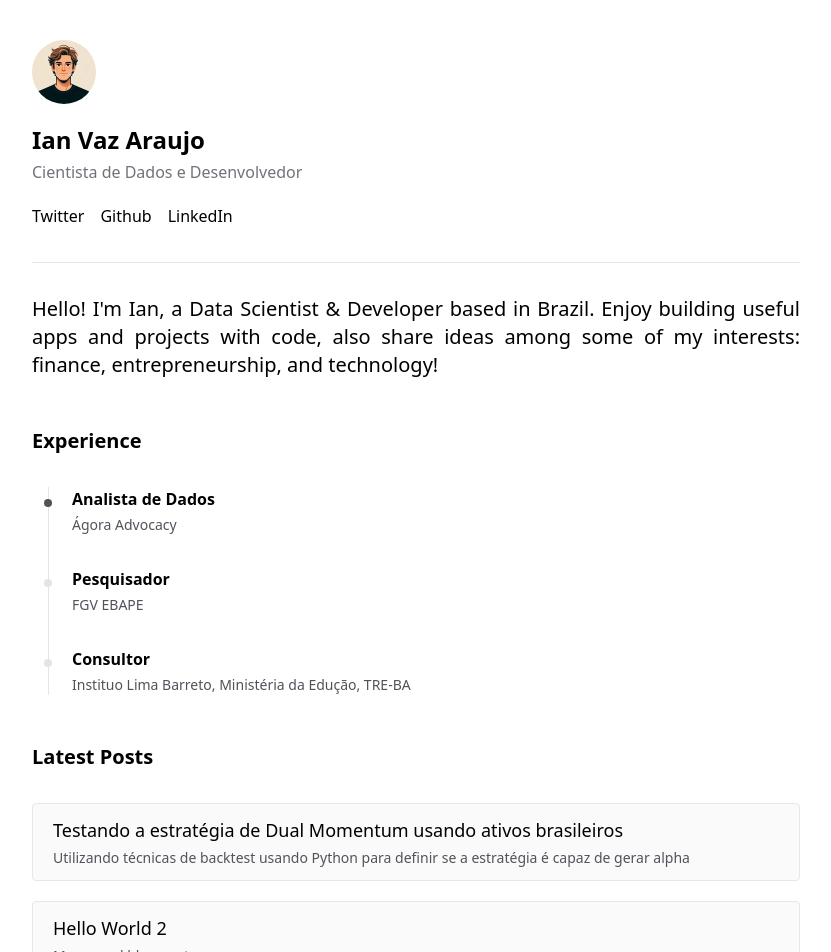
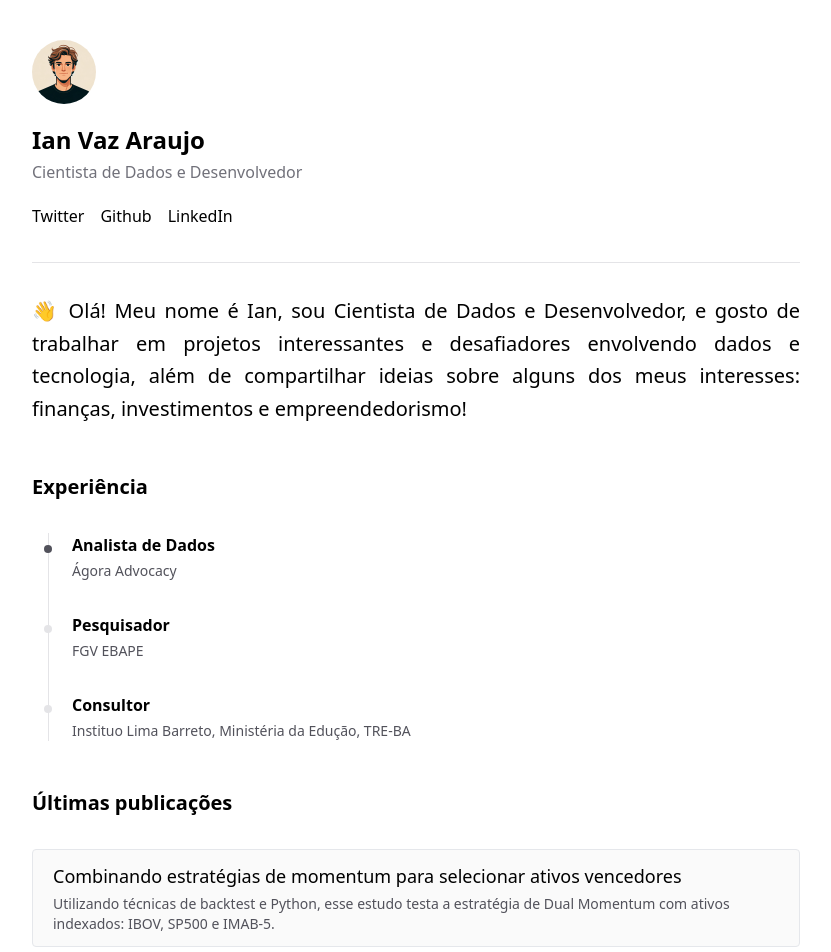
Before and after one commit to ianaraujo/ianaraujo.github.io, a Next.js app: page / in a window 1280 px wide. Shown: the top 952 px of the page, without its empty margins (224-1055 px from the left). Built offline with nearby package versions, Linux system fonts and the light colour scheme.

Commit message:
Documentação Dual Momentum

```diff
--- a/src/app/page.tsx
+++ b/src/app/page.tsx
@@ -2,9 +2,9 @@ import fs from "fs";
 import path from "path";
 import matter from "gray-matter";
 
-import Image from "next/image";
 import Link from "next/link";
 
+import { Header } from "@/components/Header";
 import { PostMeta } from "@/types";
 
 const getPosts = async (): Promise<PostMeta[]> => {
@@ -32,75 +32,19 @@ const Home = async () => {
   return (
     <div className="flex justify-center w-full min-h-screen">
       <div className="mt-10 w-full max-w-screen-md">
-        <div className="flex flex-col space-y-5">
-          <Image
-            src="/avatar.png"
-            alt="Avatar"
-            width={64}
-            height={64}
-            className="rounded-full"
-          />
-          <div className="space-y-1">
-            <h2 className="text-2xl font-semibold">Ian Vaz Araujo</h2>
-            <p className="text-zinc-500">Cientista de Dados e Desenvolvedor</p>
-          </div>
-          {/* Social Media */}
-          <div className="flex justify-between">
-            <ul className="flex space-x-4">
-              <li>
-                <a className="group transition duration-300" href="">
-                  Twitter
-                  <span className="block max-w-0 group-hover:max-w-full transition-all duration-300 h-[2px] bg-zinc-600"></span>
-                </a>
-              </li>
-              <li>
-                <a
-                  className="group transition duration-300"
-                  href="https://github.com/ianaraujo"
-                >
-                  Github
-                  <span className="block max-w-0 group-hover:max-w-full transition-all duration-300 h-[2px] bg-zinc-600"></span>
-                </a>
-              </li>
-              <li>
-                <a className="group transition duration-300" href="https://www.linkedin.com/in/ianvazaraujo/">LinkedIn
-                <span className="block max-w-0 group-hover:max-w-full transition-all duration-300 h-[2px] bg-zinc-600"></span>
-                </a>
-              </li>
-            </ul>
-            {/* <ul className="flex space-x-2">
-              <li className="text-zinc-900">PT</li>
-              <li className="text-zinc-300">EN</li>
-            </ul> */}
-          </div>
-        </div>
-        {/* Divider */}
-        <div className="py-8">
-          <div className="w-full bg-zinc-200 h-[1px]"></div>
-        </div>
-        {/* Nav
-        <div className="text-sm font-medium mb-8">
-          <ul className="flex items-center gap-6">
-            <li className="px-2 py-1 bg-zinc-800 text-white rounded-md">
-              About
-            </li>
-            <li>Blog</li>
-            <li>Contact</li>
-          </ul>
-        </div> */}
+        <Header />
         <div className="space-y-12">
           {/* Introducing myself */}
           <div className="">
-            <p className="text-xl text-justify">
-              {`Hello! I'm Ian, a Data Scientist & Developer based in Brazil.
-              Enjoy building useful apps and projects with code, also share
-              ideas among some of my interests: finance, entrepreneurship,
-              and technology!`}
+            <p className="text-xl text-justify leading-relaxed">
+              {`👋 Olá! Meu nome é Ian, sou Cientista de Dados e Desenvolvedor, e
+              gosto de trabalhar em projetos interessantes e desafiadores envolvendo dados e tecnologia,
+              além de compartilhar ideias sobre alguns dos meus interesses: finanças, investimentos e empreendedorismo!`}
             </p>
           </div>
           {/* Experience */}
           <section className="">
-            <h2 className="text-xl font-semibold mb-8">Experience</h2>
+            <h2 className="text-xl font-semibold mb-8">Experiência</h2>
             <div className="relative">
               <div className="absolute left-4 top-0 bottom-0 w-px bg-zinc-200"></div>
               <div className="space-y-8">
@@ -109,7 +53,9 @@ const Home = async () => {
                     <div className="w-2 h-2 rounded-full bg-zinc-600 z-10"></div>
                   </div>
                   <div className="ml-2 space-y-1">
-                    <h3 className="text-base font-semibold">Analista de Dados</h3>
+                    <h3 className="text-base font-semibold">
+                      Analista de Dados
+                    </h3>
                     <p className="text-sm text-zinc-600">Ágora Advocacy</p>
                   </div>
                 </div>
@@ -127,9 +73,7 @@ const Home = async () => {
                     <div className="w-2 h-2 rounded-full bg-zinc-200 z-10"></div>
                   </div>
                   <div className="ml-2 space-y-1">
-                    <h3 className="text-base font-semibold">
-                      Consultor
-                    </h3>
+                    <h3 className="text-base font-semibold">Consultor</h3>
                     <p className="text-sm text-zinc-600">
                       Instituo Lima Barreto, Ministéria da Edução, TRE-BA
                     </p>
@@ -140,7 +84,7 @@ const Home = async () => {
           </section>
           {/* Latest Posts */}
           <section>
-            <h2 className="text-xl font-semibold mb-8">Latest Posts</h2>
+            <h2 className="text-xl font-semibold mb-8">Últimas publicações</h2>
             <ul className="space-y-5">
               {posts.slice(0, 3).map((post) => (
                 <li
@@ -157,7 +101,9 @@ const Home = async () => {
             {posts.length > 3 && (
               <div className="mt-6">
                 <Link href="/blog">
-                  <span className="text-zinc-600 hover:underline">View all posts</span>
+                  <span className="text-zinc-600 hover:underline">
+                    View all posts
+                  </span>
                 </Link>
               </div>
             )}
--- a/src/components/Header.tsx
+++ b/src/components/Header.tsx
@@ -16,7 +16,7 @@ export function Header() {
           <Link href={"/"}>
             <h2 className="text-2xl font-semibold">Ian Vaz Araujo</h2>
           </Link>
-          <p className="text-zinc-500">Data Scientist and Developer</p>
+          <p className="text-zinc-500">Cientista de Dados e Desenvolvedor</p>
         </div>
         {/* Social Media */}
         <div className="flex justify-between">
--- a/src/posts/dual-momentum.md
+++ b/src/posts/dual-momentum.md
@@ -1,23 +1,25 @@
 ---
-title: "Testando a estratégia de Dual Momentum usando ativos brasileiros"
-description: "Utilizando técnicas de backtest usando Python para definir se a estratégia é capaz de gerar alpha"
+title: "Combinando estratégias de momentum para selecionar ativos vencedores"
+description: "Utilizando técnicas de backtest e Python, esse estudo testa a estratégia de Dual Momentum com ativos indexados: IBOV, SP500 e IMAB-5."
 date: "20/09/2023"
 tag: "Investimentos"
 ---
 
 As estratégias de **momentum** em investimentos consistem na noção que ativos com retornos positivos tendem a continuar se valorizando, enquanto ativos com retornos fracos ou negativos tendem a seguir na mesma trajetória.
 
-No início das pesquisas acadêmicas em finanças, a ideia de "momentum" não era bem aceita, pois prevaleciam noções estabelecidas, como a Hipótese do Mercado Eficiente e a imprevisibilidade dos retornos futuros (*random walk*).
+No início das pesquisas acadêmicas em finanças, a ideia de "momentum" não era bem aceita, pois prevaleciam noções estabelecidas, como a Hipótese do Mercado Eficiente e a imprevisibilidade dos retornos futuros (_random walk_).
 
 No entanto, no início da década de 70, com o desenvolvimento do conceito de "finanças comportamentais" e o surgimento de **fatores** capazes de explicar os retornos obtidos, como valor e tamanho, as estratégias de momentum ganharam força.
 
-## Objetivo
+O objetivo deste estudo é testar uma estratégia chamada "Dual Momentum", que combina dois tipos de momentum: absoluto e relativo.
 
-O objetivo deste estudo é testar uma estratégia chamada "Dual Momentum", que combina dois tipos de momentum: absoluto e relativo. O momentum absoluto compara os retornos entre classes de ativos distintas, como a bolsa brasileira e títulos públicos, escolhendo a classe com maior força relativa. Já o momentum relativo compara dois ativos dentro da mesma classe, como a bolsa brasileira e a bolsa americana, ambos ativos de risco.
+O momentum relativo é o mais simples de entender. Basta comparar dois ativos e o que tiver apresentado melhor performance na janela de análise possui o maior _momentum_, ou força relativa. Já o momentum absoluto verifica se o ativo, por si só, teve rentabilidade positiva no último período. Uma forma de saber isso é comparar a performance do ativo com a taxa livre de risco. Se o ativo apresentou retorno em excesso em relação ao CDI, por exemplo, a tendência é ele continuar essa _outperformance_.
 
-O resultado esperado é a construção de um portfólio que gere *alpha* (retorno em excesso) em relação ao índice de referência, ao mesmo tempo que apresenta menor volatilidade. A premissa do **dual momentum** é possibilitar a participação em momentos de bull market e evitar grandes perdas em longos períodos de bear market, investindo em ativos defensivos.
+Considerando essas premissas, é possível que um ativo possua momentum relativo positivo e momentum absoluto negativo. Por exemplo, ao comparar dos ativos de risco que tivem performance negativa (-17% e -22%), o primeiro ativo representar um momentum relativo positivo, mas se comparado ao CDI, no mesmo período, teve um momentum absoluto negativo.
 
-## Definição do Problema
+Aplicando esses conceitos, o resultado esperado é a construção de um portfólio que gere _alpha_ (retorno em excesso com risco igual ou menor) em relação ao índice de referência, ao mesmo tempo que apresenta menor volatilidade. A premissa do **dual momentum** é possibilitar a participação em momentos de bull market e evitar grandes perdas em longos períodos de bear market, investindo em ativos defensivos.
+
+## Aplicação da Estratégia
 
 Para atingir os objetivos descritos, vamos selecionar os seguintes ativos:
 
@@ -26,21 +28,17 @@ Para atingir os objetivos descritos, vamos selecionar os seguintes ativos:
 - IMA-B 5 (títulos públicos indexados ao IPCA com prazo de até 5 anos)
 - CDI (taxa livre de risco)
 
-**A estratégia consiste em verificar qual ativo apresentou o maior retorno nos últimos 12 meses, investir nesse ativo e rebalancear o portfolio mensalmente.** Para isso, é necessário obter a série temporal do preço de fechamento diário desses ativos e realizar as etapas necessárias de processamento de dados para gerar os sinais e estimar a eficácia da estratégia. Esse processo é conhecido em finanças como **backtest**.
-
-Esse processo em si não representa um problema de machine learning. No entanto, um objetivo futuro é estimar a variância e a volatilidade dos ativos para equilibrar o portfólio e reduzir grandes drawdowns, conhecidos na literatura como "momentum crashes".
-
-## Análise Exploratória
-
-Podemos observar no notebook que a série temporal do S&P 500 em reais possui 131 "dias" faltantes. Esse número de NAs não é expressivo e pode ser explicado pela incompatibilidade dos dias de negociação no Brasil e nos EUA, devido a feriados e outras circunstâncias.
-
-Para tratar esses valores faltantes, podemos utilizar o método `ffill()` do Pandas. Esse método preenche os valores NAs com o valor não-nulo anterior mais próximo. Esse tratamento é satisfatório, pois não causará grandes impactos em nossas análises.
+Veja a performance desses índices, desde 2004:
 
 Desde 2004, em pouco mais de 20 anos, o ativo que melhor performou foi o IMA-B 5, um índice de títulos públicos atrelados ao IPCA com duração de até 5 anos. Além da rentabilidade ser a maior no período, o IMA-B 5 também mostrou ser um ativo pouco volátil, representando um excelente equilíbrio entre risco e retorno.
 
 Outro destaque é a performance ruim do índice IBOVESPA, que apresentou uma rentabilidade inferior à taxa livre de risco, o CDI.
 
 ![Análise Exploratória](/posts/dual-momentum/analise-exploratoria.png)
+
+**A estratégia consiste em verificar qual ativo apresentou o maior retorno nos últimos 12 meses, investir nesse ativo e rebalancear o portfolio mensalmente.** Para isso, é necessário obter a série temporal do preço de fechamento diário desses ativos e realizar as etapas necessárias de processamento de dados para gerar os sinais e estimar a eficácia da estratégia. Esse processo é conhecido em finanças como **backtest**.
+
+A tarefa de seleção de ativos foi feita da seguinte forma: primeiro, comparamos a força relativa dois dois ativos de risco (IBOV e SP500) e selecionamos o que mais performou. Após selecionar o ativo de risco, comparamos com a taxa livre de risco (CDI). Se o ativo selecionado apresentar momentum positivo em relação a taxa livre de risco, investimos no ativos. Se não, investiremos no IMA-B 5 até algum ativo de risco superar o CDI na janela de 12 meses (ANTONACCI, 2017).
 
 ## Backtest
 
@@ -64,11 +62,11 @@ Ou seja, sem qualquer esforço, qualquer investidor poderia montar uma carteira
 
 ![Naive Portfolio](/posts/dual-momentum/naive-portfolio.png)
 
-|               | CAGR     | Volatilidade | Sharpe Ratio |
-| ------------- | -------- | ------------ | ------------ |
-| Dual Momentum | 14.81%   | 16.83%       | 0.2857 |
-| Naive Portfolio | 11.28%   | 12.37%       | 0.1035 |
-| CDI | 10.44%   | 0.23%       | 1.8721 |
+|                 | CAGR   | Volatilidade | Sharpe Ratio |
+| --------------- | ------ | ------------ | ------------ |
+| Dual Momentum   | 14.81% | 16.83%       | 0.2857       |
+| Naive Portfolio | 11.28% | 12.37%       | 0.1035       |
+| CDI             | 10.44% | 0.23%        | 1.8721       |
 
 Observando as métricas de risco (volatilidade) e retorno (CAGR) utilizadas, podemos perceber que a estratégia superou o portfólio de pesos iguais, apresentando um retorno superior de 14.8% ao ano, embora com uma volatilidade também maior.
 
@@ -80,11 +78,11 @@ Nesta análise, mantive o CDI como comparação por ser a taxa livre de risco; n
 
 Apesar de a estratégia de Dual Momentum ser volátil, em comparação com outros ativos de risco, ela apresentou menor volatilidade e melhor retorno que os demais ativos comparados.
 
-|               | CAGR     | Volatilidade | Sharpe Ratio |
-| ------------- | -------- | ------------ | ------------ |
-| Dual Momentum | 14.81%   | 16.83%       | 0.2857 |
-| SP500 BRL | 12.18%   | 20.91%       | 0.1045 |
-| IBOV | 8.98%   | 26.59%       | -0.0383 |
+|               | CAGR   | Volatilidade | Sharpe Ratio |
+| ------------- | ------ | ------------ | ------------ |
+| Dual Momentum | 14.81% | 16.83%       | 0.2857       |
+| SP500 BRL     | 12.18% | 20.91%       | 0.1045       |
+| IBOV          | 8.98%  | 26.59%       | -0.0383      |
 
 Essa volatilidade da estratégia é caracterizado por um fenômeno conhecido como "Momentum Crash", que corresponde a correções abruptas e severas em ativos que estavam performando muito bem. Um exemplo notável pode ser observado no ano de 2020, quando, devido à pandemia de COVID-19, os mercados ao redor do mundo sofreram grandes quedas nos ativos de risco.
 
@@ -96,11 +94,11 @@ Outro estudo interessante é avaliar o **drawdown**, que corresponde às variaç
 
 ![Drawdown](/posts/dual-momentum/drawdown.png)
 
-|               | Duração média     | Duração máx. | Maior Drawdown |
-| ------------- | -------- | ------------ | --------|
-| Dual Momentum | 8 dias   | 403 dias  | -33% |
-| SP500 BRL | 20 dias   | 2017 dias   | -52% |
-| IBOV | 23 dias  | 2304 dias      | -60%
+|               | Duração média | Duração máx. | Maior Drawdown |
+| ------------- | ------------- | ------------ | -------------- |
+| Dual Momentum | 8 dias        | 403 dias     | -33%           |
+| SP500 BRL     | 20 dias       | 2017 dias    | -52%           |
+| IBOV          | 23 dias       | 2304 dias    | -60%           |
 
 Analisando os drawdowns, observamos que, mesmo com o problema dos momentum crashes, a estratégia apresentou drawdowns menores (menos profundos) e de menor duração, em comparação aos demais ativos de risco.
 
@@ -112,7 +110,7 @@ A estratégia de Dual Momentum se mostrou bastante eficiente, conforme os objeti
 
 1. É uma estratégia simples, mas que exige muita disciplina do investidor, principalmente em momentos de grande volatilidade. Apesar de evitar que o investidor participe de longos bear markets, há o risco de **tracking error**, ou seja, em períodos curtos de tempo, a estratégia pode apresentar desempenho inferior aos ativos de risco.
 
-2. Como observamos no *backtest*, a estratégia sofre de um problema conhecido como momentum crashes, o que a torna bastante volátil em certos períodos, podendo causar prejuízos se o investidor não tiver disciplina e não se mantiver fiel à estratégia.
+2. Como observamos no _backtest_, a estratégia sofre de um problema conhecido como momentum crashes, o que a torna bastante volátil em certos períodos, podendo causar prejuízos se o investidor não tiver disciplina e não se mantiver fiel à estratégia.
 
 Esses problemas são comuns a outras estratégias de momentum. No entanto, um destaque positivo da estratégia estudada, em comparação com outras, é que ela pode ser facilmente replicada por qualquer investidor e possui baixos custos de transação, já que envolve poucos ativos e transações pouco frequentes.
 
@@ -121,3 +119,7 @@ No Brasil, o investidor pode replicar essa estratégia utilizando **ETFs (Exchan
 - BOVA11 (IBOV)
 - IVVB11 (S&P 500)
 - B5P211 (IMA-B 5)
+
+## Referências
+
+[1] Antonacci, Gary, Risk Premia Harvesting Through Dual Momentum (October 1, 2016). Journal of Management & Entrepreneurship, vol.2, no.1 (Mar 2017), 27-55, Available at SSRN: <https://ssrn.com/abstract=2042750> or <http://dx.doi.org/10.2139/ssrn.2042750>
--- a/src/posts/second-post.md
+++ b/src/posts/second-post.md
@@ -1,10 +1,8 @@
 ---
-title: "Hello World 2"
-date: "2023-09-19"
-description: "My second blog post"
-tag: "Tech"
+title: "Pipeline de ETL completa com dados da ANS usando Databricks, AWS e Spark"
+date: "21/09/2023"
+description: "O objetivo deste projeto é trabalhar com os dados abertos de planos de saúde na plataforma do Databricks. Esse é um desafio interessante para colocar em prática os conhecimentos em processamento distribuído, modelagem de dados e arquitetura Apache Spark."
+tag: "Engenharia de Dados"
 ---
 
-# Hello World
-
-This is my second blog post using Markdown in Next.js!
+Work in progress...
```
Also changed, not shown: 7 other files (tests, documents, lock files or other folders).
